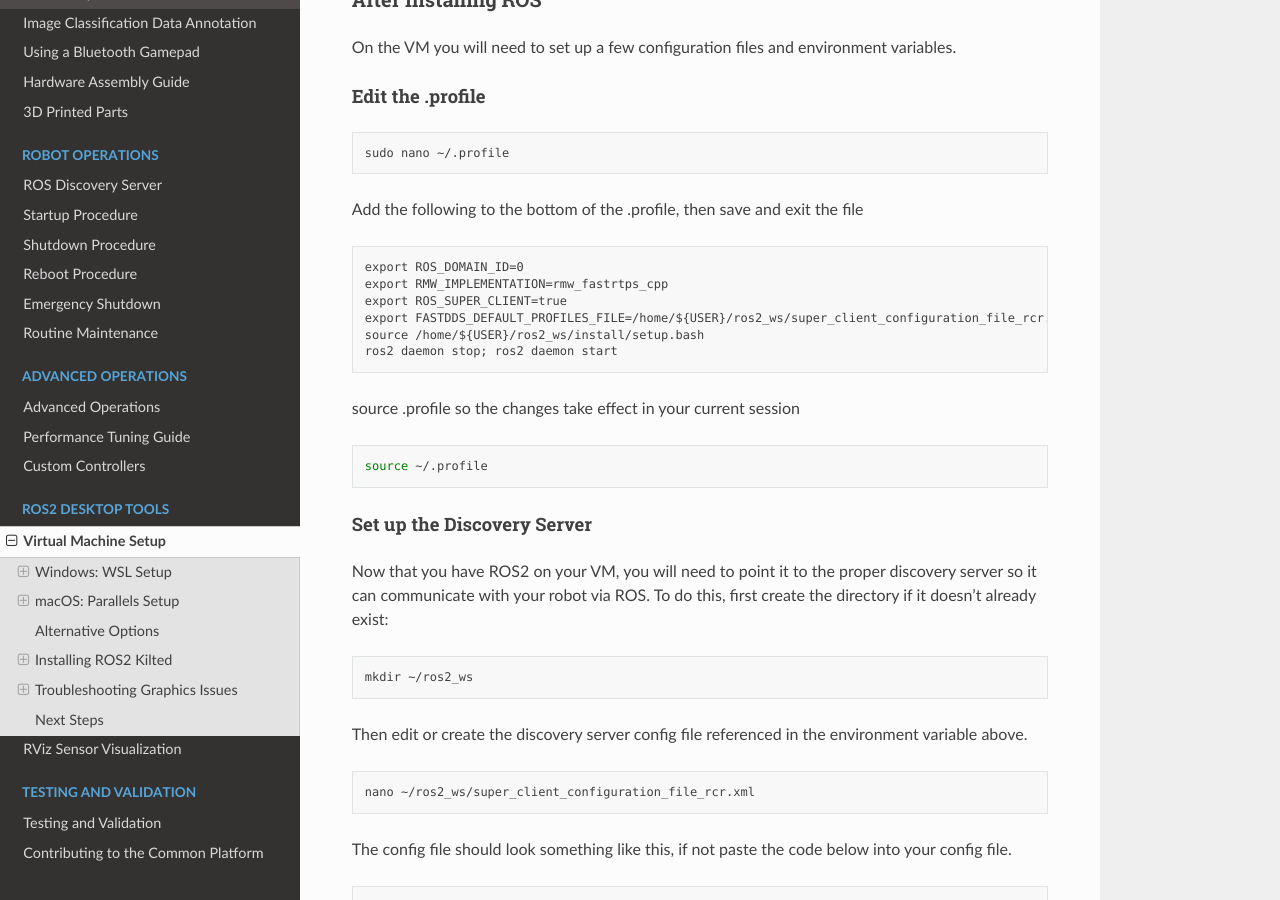
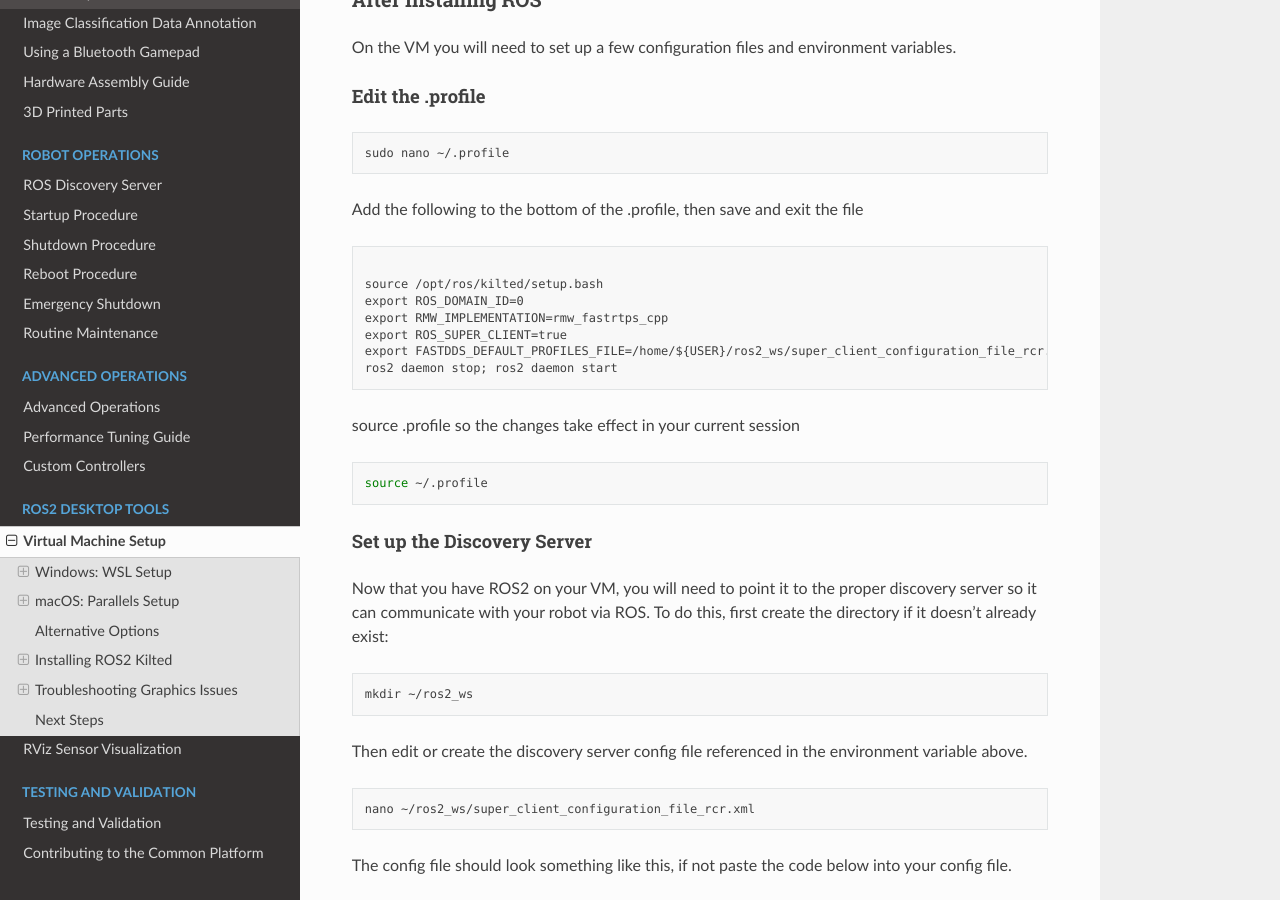
Before and after one commit to RoseCityRobotics/common_platform, a Sphinx documentation site: the page built from docs/source/virtual_machines/installing_vms.md, in a window 1280 px wide and 900 px high, scrolled down 3525 px. Built offline with Sphinx 7.4.7 and the Read the Docs theme 3.1.0, drawn with Linux system fonts in a browser that asks for light colours; pages that are not in the unit, such as notebooks, are missing from menus.

Commit message:
fixing ros2 source

````diff
--- a/docs/source/virtual_machines/installing_vms.md
+++ b/docs/source/virtual_machines/installing_vms.md
@@ -129,11 +129,12 @@ sudo nano ~/.profile
 
 Add the following to the bottom of the .profile, then save and exit the file
 ```
+
+source /opt/ros/kilted/setup.bash
 export ROS_DOMAIN_ID=0
 export RMW_IMPLEMENTATION=rmw_fastrtps_cpp
 export ROS_SUPER_CLIENT=true
 export FASTDDS_DEFAULT_PROFILES_FILE=/home/${USER}/ros2_ws/super_client_configuration_file_rcr.xml
-source /home/${USER}/ros2_ws/install/setup.bash
 ros2 daemon stop; ros2 daemon start
 ```
 source .profile so the changes take effect in your current session
````
